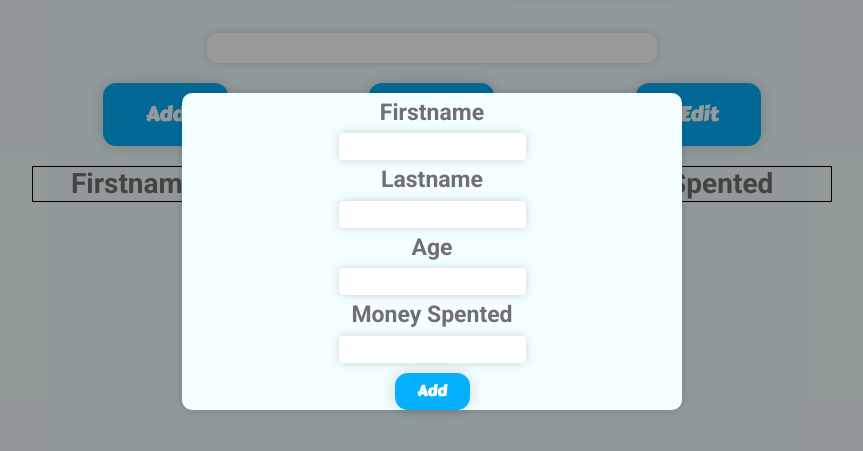
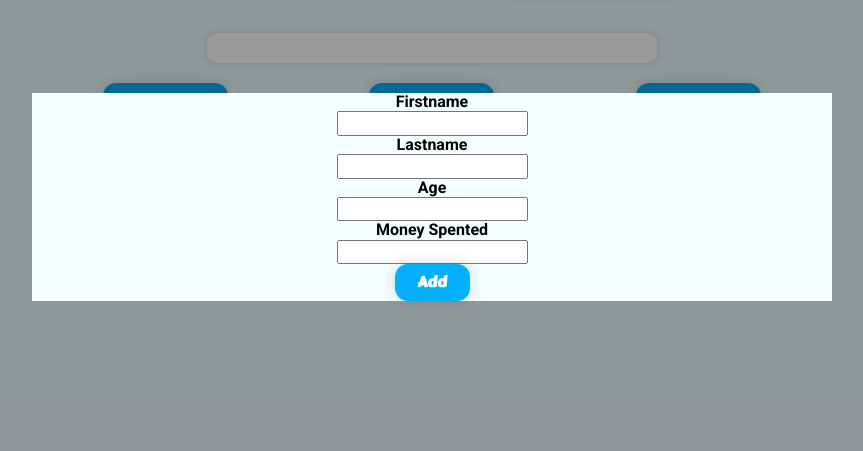
Before and after one commit to williamj1788/Company-Manager, a website: page public/customer.html in a window 1280 px wide. Shown: the part 107-558 px from the top of the page, without its empty margins (208-1071 px from the left). Drawn offline with Linux system fonts and the light colour scheme.

Commit message:
Still broken

```diff
--- a/public/css/companyDetail.scss
+++ b/public/css/companyDetail.scss
@@ -107,12 +107,10 @@ table, th, td {
     background-color: rgba(0,0,0,0.4);
     .container{
         background-color: white;
-        max-width: 500px;
+        max-width: 800px;
         width: 100%;
         margin: auto;
         margin-top: 200px;
-        border-radius: 10px;
-        box-shadow: 0 0 10px rgba($color: #000000, $alpha: 0.16);
         .modal{
             background-color: rgba($color: #00DCFF, $alpha: 0.05);
             .modal-container{
@@ -121,22 +119,14 @@ table, th, td {
                 label{
                     display: block;
                     text-align: center;
-                    font-size: 23px;
-                    padding: 7px 0;
-                    color: $black;
                 }
                 input{
                     display: block;
                     width: fit-content;
-                    height: 25px;
-                    border: 0;
-
-                    box-shadow: 0 0 10px rgba($color: #000000, $alpha: 0.16);
-                    border-radius: 4px;
                 }
                 .button{
                     @include button(75px, 37px, 15px);
-                    margin: 10px auto;
+                    margin: 0 auto;
                 }
             }
         }
--- a/public/customer.html
+++ b/public/customer.html
@@ -41,7 +41,7 @@
                         <input type="text" name="age">
                         <label for="spent"><b>Money Spented</b></label>
                         <input type="text" name="spent">
-                        <button class="button" type="submit" id="submit">Add</button>
+                        <button class="button">Add</button>
                     </div>
                 </form>
             </div>
@@ -103,16 +103,7 @@
                 table.appendChild(row);
             });
         }
-        // updateTable();
-
-        let submit = document.getElementById('submit');
-        submit.addEventListener('click' ,toggleModal);
-        let modal = document.getElementsByClassName('modal')[0];
-        modal.addEventListener('submit', event => {
-            event.preventDefault();
-            addData('http://localhost:3000/company/customers');
-        });
-
+        updateTable();
         </script>
     </body>
 </html>
```
Also changed, not shown: public/css/companyDetail.css, 1 other file.
